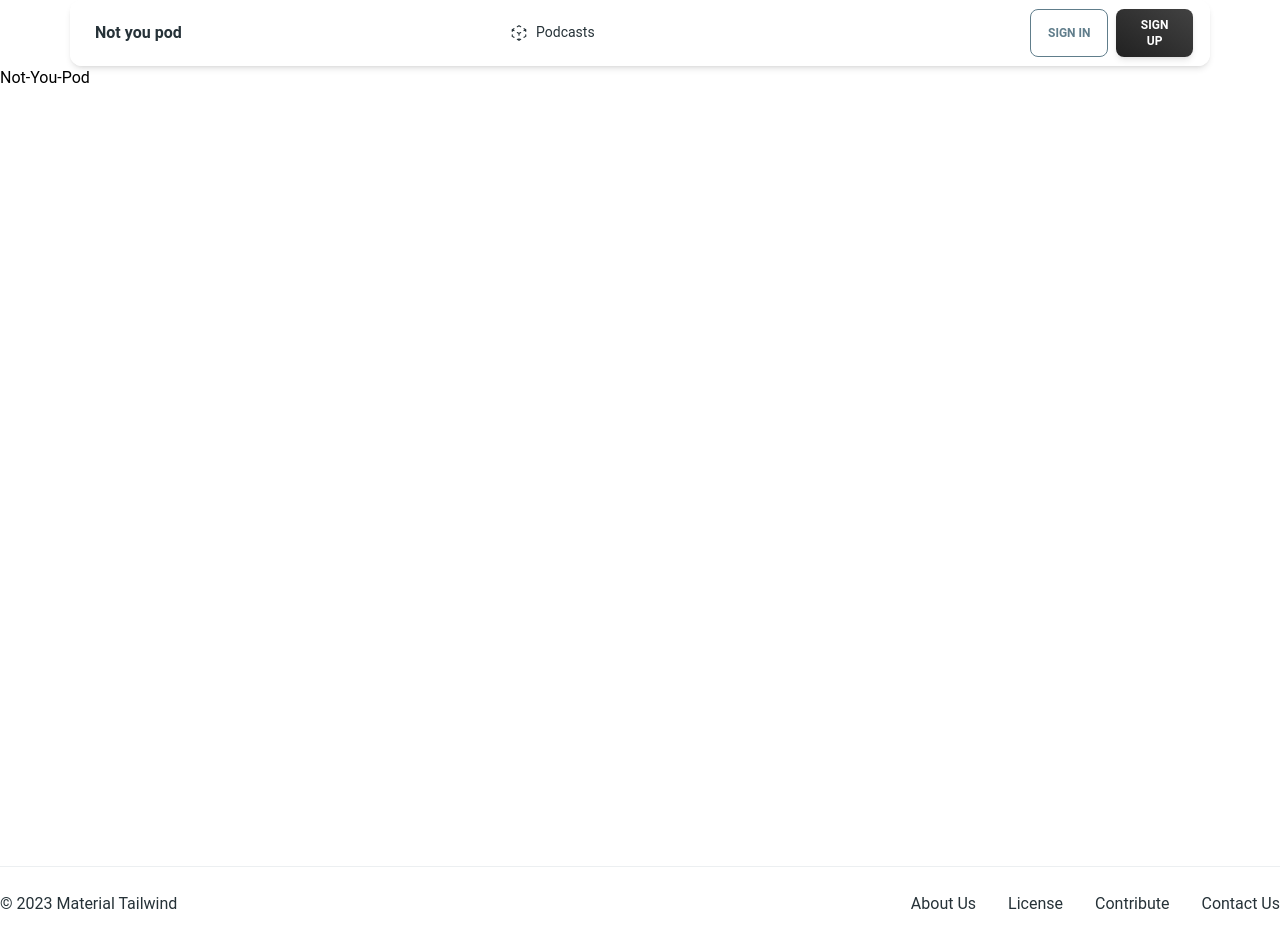
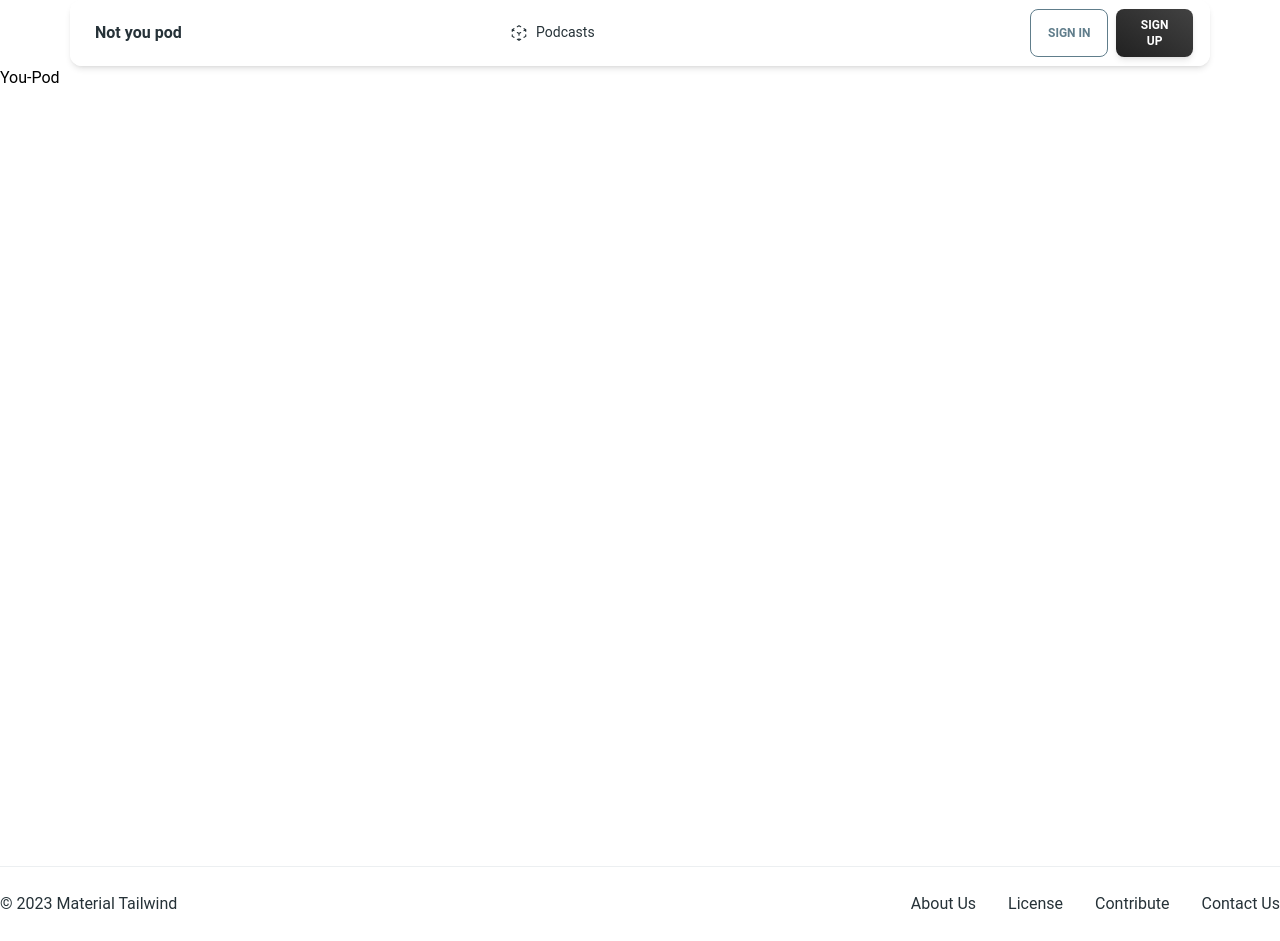
Before and after one commit to aitorevi/you-pod-2.0, a Next.js app: page / in a window 1280 px wide. Built offline with nearby package versions, Linux system fonts and the light colour scheme; no server answers.

Commit message:
second commit

```diff
--- a/app/layout.tsx
+++ b/app/layout.tsx
@@ -4,7 +4,7 @@ import Providers from "@/components/Providers";
 import Footer from "@/components/Footer";
 
 export const metadata = {
-  title: "Not-You-Pod",
+  title: "You-Pod",
   description: "A podcast about the things we love to hate.",
 };
 
--- a/app/page.tsx
+++ b/app/page.tsx
@@ -1,3 +1,3 @@
 export default function Home() {
-  return <h1 className="h-screen">Not-You-Pod</h1>;
+  return <h1 className="h-screen">You-Pod</h1>;
 }
```
